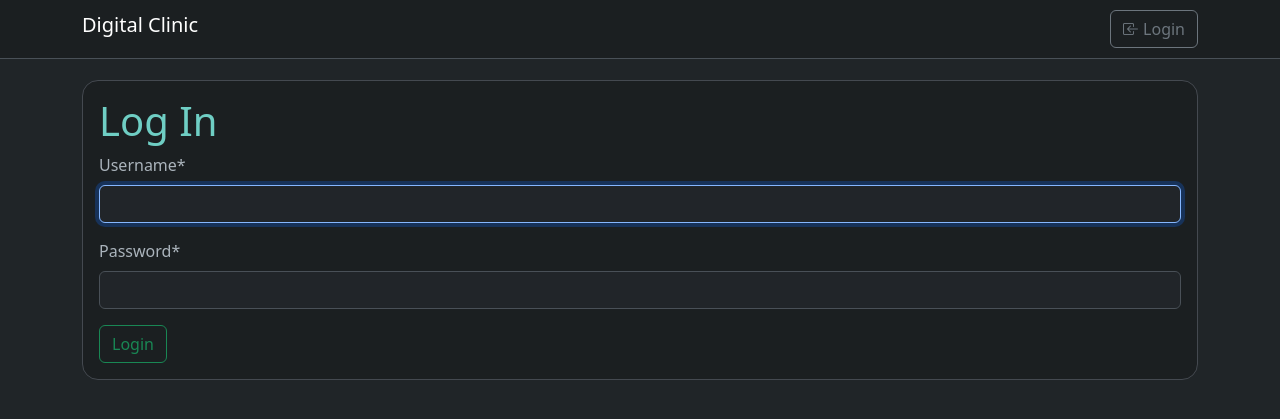
After one commit to davidpoplyonkin/digital-clinic, a Django app: page /login/ in a window 1280 px wide. The commit adds this page. Shown: the top 419 px of the page. Run offline with Django 5.2, Linux system fonts and the light colour scheme; some libraries are stand-ins or nearby versions.

Commit message:
Feat: Add login and logout functionality

```diff
--- a/digital_clinic/urls.py
+++ b/digital_clinic/urls.py
@@ -15,9 +15,12 @@ Including another URLconf
     2. Add a URL to urlpatterns:  path('blog/', include('blog.urls'))
 """
 from django.contrib import admin
+from django.contrib.auth.views import LoginView, LogoutView
 from django.urls import path, include
 
 urlpatterns = [
     path("admin/", admin.site.urls),
+    path("login/", LoginView.as_view(), name="login"),
+    path("logout/", LogoutView.as_view(template_name="registration/logout.html"), name="logout"),
     path("", include("apps.patients.urls")),
 ]
--- a/static/css/base.css
+++ b/static/css/base.css
@@ -10,7 +10,11 @@
 body {
   color: var(--color-text);
   background: var(--color-bg-secondary);
-  margin-top: 3rem;
+  margin-top: 5rem;
+}
+
+nav {
+  background: var(--color-bg)
 }
 
 h1, h2, h3, h4, h5, h6 {
--- a/templates/digital_clinic/base.html
+++ b/templates/digital_clinic/base.html
@@ -28,6 +28,27 @@
     </head>
 
     <body>
+        <nav class="navbar navbar-expand-md fixed-top border-bottom">
+            <div class="container">
+                <h1 class="navbar-brand">Digital Clinic</h1>
+                <div class="navbar-nav">
+                    {% if user.is_authenticated %}
+                        <form method="post" action="{% url 'logout' %}">
+                            {% csrf_token %}
+                            <button type="submit" class="btn btn-outline-secondary nav-item">
+                                <i class="bi bi-box-arrow-right"></i> Logout
+                            </button>
+                        </form>
+                    {% else %}
+                        <a
+                            class="btn btn-outline-secondary nav-item"
+                            href="{% url 'login' %}"
+                        ><i class="bi bi-box-arrow-in-left"></i> Login</a>
+                    {% endif %}
+                </div>
+            </div>
+        </nav>
+
         <main role="main" class="container">
             {% block content %}{% endblock %}
         </main>
--- /dev/null
+++ b/templates/registration/login.html
@@ -0,0 +1,18 @@
+{% extends "digital_clinic/base.html" %}
+{% load crispy_forms_tags %}
+
+{% block content %}
+    <div class="content-section">
+        <form method="POST">
+            {% csrf_token %}
+
+            <h1>Log In</h1>
+
+            {{ form|crispy }}
+
+            <div class="form-actions">
+                <button class="btn btn-outline-success" type="submit">Login</button>
+            </div>
+        </form>
+    </div>
+{% endblock content %}
```
Also changed, not shown: apps/patients/views.py (+7 -2 lines), digital_clinic/settings.py (+8 -0 lines), templates/registration/logout.html (added, +8 -0 lines).
